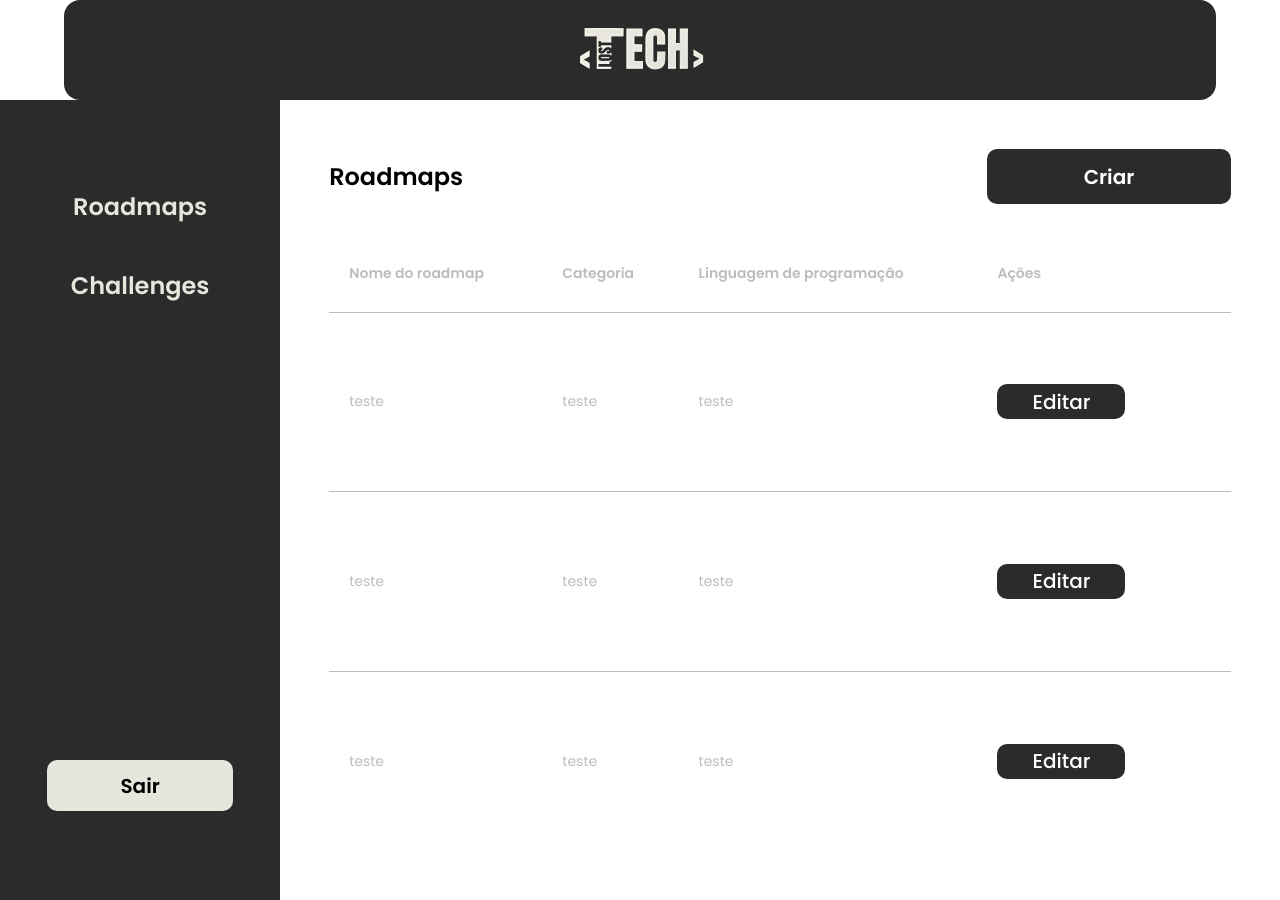
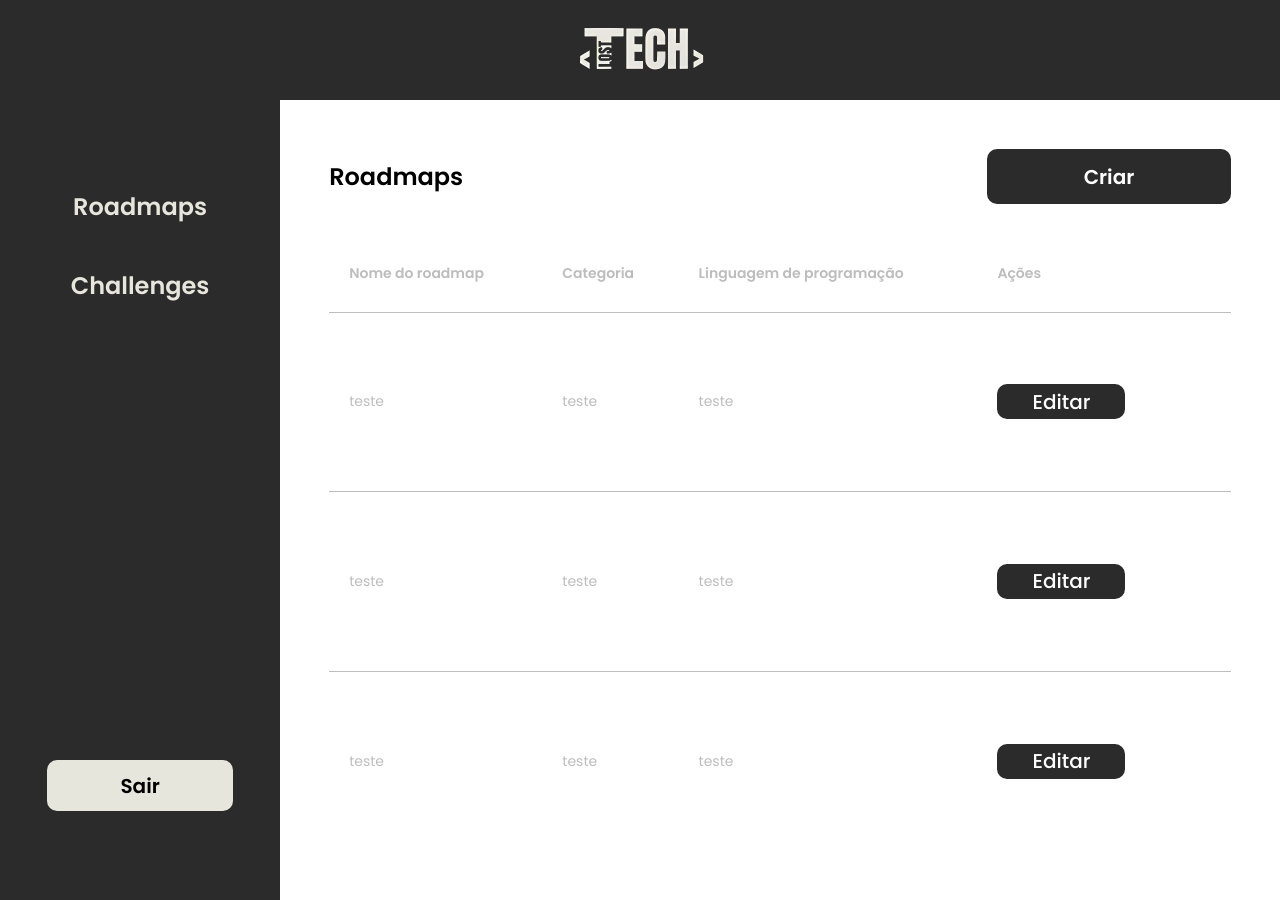
Before and after one commit to LT-LostTech/LT.frontEnd, a React (Vite) app: page /backoffice/dashboard/roadmaps in a window 1280 px wide. Built offline with nearby package versions, Linux system fonts and the light colour scheme.

Commit message:
refactored the logical of header.

```diff
--- a/src/components/Header/index.tsx
+++ b/src/components/Header/index.tsx
@@ -21,9 +21,10 @@ import { PasswordFlow } from "../../template/signInUp/forgotPassword";
 interface HeaderProps {
   display: string;
   position: string;
+  borderRadius: string
 }
 
-export function Header({display, position}: HeaderProps) {
+export function Header({display, position, borderRadius}: HeaderProps) {
   const [isOpen, setIsOpen] = useState(false);
   const [isOpenModal, setIsOpenModal] = useState(false);
   const [modalType, setModalType] = useState<
@@ -45,7 +46,7 @@ export function Header({display, position}: HeaderProps) {
   };
 
   return (
-    <HeaderContainer position={position} display={display}>
+    <HeaderContainer borderRadius={borderRadius} position={position || ''} display={display}>
       <HeaderLogo
         src={Logo}
         alt="Logo que tenha a palavra Tech e a palavra Lost para lembrar que a LostTech tem objetivo de ajudar aqueles que estão perdidos em T.I"
--- a/src/components/Header/styled.ts
+++ b/src/components/Header/styled.ts
@@ -4,6 +4,7 @@ import { theme } from "../../theme/theme";
 interface HeaderContainerProps {
   position: string;
   display: string;
+  borderRadius: string;
 }
 
 interface DisplayProps {
@@ -11,7 +12,7 @@ interface DisplayProps {
 }
 
 export const HeaderContainer = styled.header<HeaderContainerProps>`
-  width: 90%;
+  width: ${(props) => props.borderRadius == "16px" ? '90%' : '100%'};
   height: 100px;
   background-color: ${theme.colors.gray800};
   display: flex;
@@ -19,7 +20,7 @@ export const HeaderContainer = styled.header<HeaderContainerProps>`
   padding: 12px 135px;
   justify-content: ${(props) => props.display === "none" ? "center" : "space-between"};
   position: ${(props) => props.position};
-  border-radius: 16px;
+  border-radius: ${(props) => props.borderRadius};;
   z-index: 1000;
 
 
--- a/src/layout/Default/layout.tsx
+++ b/src/layout/Default/layout.tsx
@@ -6,7 +6,7 @@ import { Footer } from "../../components/Footer";
 export function Layout() {
   return (
       <LayoutContainer>
-        <Header position="fixed" display="flex" />
+        <Header borderRadius="16px" position="fixed" display="flex" />
         <Outlet />
         <Footer />
       </LayoutContainer>
--- a/src/layout/backOffice/layout.tsx
+++ b/src/layout/backOffice/layout.tsx
@@ -5,7 +5,7 @@ import { BackOfficeContainer } from "./styled";
 export function BackOfficeLayout() {
     return (
         <BackOfficeContainer>
-            <Header position="" display="none"/>
+            <Header borderRadius="0" position="" display="none"/>
             <Outlet/>
         </BackOfficeContainer>
     )
```
